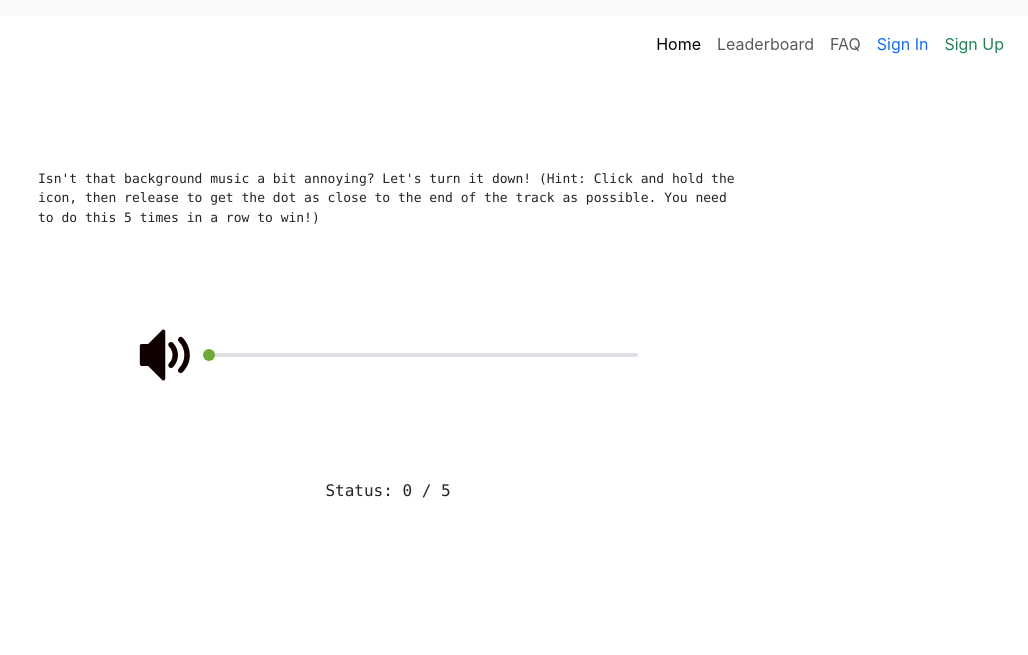
After one commit to A5troGaze/CITS3403_Group_Project, a Flask app: page /volume_game in a window 1280 px wide. The commit adds this page. Shown: the top 655 px of the page, without its empty margins (252-1280 px from the left). Run offline with Flask 3, Linux system fonts and the light colour scheme; some libraries are stand-ins or nearby versions.

Commit message:
add volume game html, js, css and audio

```diff
--- a/flaskr/app.py
+++ b/flaskr/app.py
@@ -178,5 +178,10 @@ def update_name():
 
     return redirect(url_for('profile'))
 
+# volume game route
+@app.route('/volume_game')
+def volume_game():
+    return render_template('volume_game.html')
+
 if __name__ == '__main__':
     app.run(debug=True)
--- a/flaskr/static/global.css
+++ b/flaskr/static/global.css
@@ -1,5 +1,5 @@
 /* below is the CSS for scroll animation */
-.typed-out{
+.typed-out {
   overflow: hidden;
   font-size: 1.6rem;
   width: 0;
@@ -15,7 +15,9 @@
 }
 
 @keyframes typing {
-    to {width: 100%;}
+  to {
+    width: 100%;
+  }
 }
 
 
@@ -25,7 +27,7 @@
 }
 
 .hover-btn:hover {
-    transform: translate(0px,-3px);
+  transform: translate(0px, -3px);
   font-weight: bold;
 }
 
@@ -64,6 +66,66 @@ body {
   margin-bottom: 28px;
 }
 
-.faq-container h3 + p {
+.faq-container h3+p {
   text-align: left;
 }
+
+/* volume game css */
+#volume-slider {
+  align-items: center;
+  display: flex;
+  margin: 3em auto;
+  padding: 30px 0;
+  width: 500px;
+}
+
+.volume-icon {
+  cursor: pointer;
+  height: 60px;
+  transform: rotate(-0deg);
+  transform-origin: center left;
+  width: 60px;
+}
+
+.volume-icon-bg {
+  fill: #100100;
+  transition: fill 300ms;
+}
+
+.volume-icon:hover .volume-icon-bg {
+  fill: #b6aebf;
+}
+
+#circle-mask-shape {
+  transform: scale(0);
+  transform-origin: center center;
+}
+
+.volume-track {
+  background-color: #e1dee5;
+  border-radius: 3px;
+  flex: 1;
+  height: 4px;
+  margin-left: 5px;
+  position: relative;
+}
+
+.volume-indicator {
+  background-color: #6eaa35;
+  border-radius: 50%;
+  height: 12px;
+  left: 0;
+  position: absolute;
+  top: -4px;
+  width: 12px;
+  transition: visibility 100ms, opacity 100ms;
+}
+
+.box-fill {
+  position: absolute;
+  right: -8px;
+  top: 50%;
+  transform: translateY(-50%);
+  width: 20px;
+  height: 20px;
+}
--- /dev/null
+++ b/flaskr/static/js/volume_game.js
@@ -0,0 +1,230 @@
+class VolumeSlider {
+    constructor() {
+        this.slider = document.getElementById('volume-slider');
+        this.icon = document.getElementById('volume-icon');
+        this.indicator = document.getElementById('volume-indicator');
+        this.shape = document.getElementById('circle-mask-shape');
+        this.input = document.getElementById('volume-input');
+
+        this._lock = false;
+        this._charging = false;
+        this._charge = 0;
+        this._volume = 0;
+        this.soundVolume = 1;
+
+        this.input.value = this._volume;
+
+        this.icon.addEventListener('mousedown', () => { this.charge(); });
+        this.icon.addEventListener('mouseup', () => { this.release(this._charge); });
+        this.icon.addEventListener('touchstart', () => { this.charge(); });
+        this.icon.addEventListener('touchend', () => { this.release(this._charge); });
+
+        this._successCount = 0;
+        this._counted = false;
+
+    }
+    /* begin charge cycle */
+
+    charge() {
+        if (this._lock) { return false; }
+        this._lock = true;
+
+        // reset
+        this._charge = 0;
+        this._charging = true;
+        this._counted = false;
+
+        // hide indicator
+        // this.indicator.style.visibility = 'hidden';
+        // this.indicator.style.opacity = '0';
+
+        let cycle = () => {
+            if (this._charging && ++this._charge < 100) {
+                requestAnimationFrame(() => {
+                    cycle();
+                });
+            }
+
+            // update style icons
+            this.shape.style.transform = `scale(${this._charge / 100})`;
+            this.icon.style.transform = `rotate(${-0.35 * this._charge}deg)`;
+        };
+        setTimeout(() => cycle(), 100);
+    }
+    // release and fire based on charge
+    release(charge) {
+        this._charging = false;
+        this.indicator.classList.remove("drop");
+        this.indicator.style.opacity = "1";
+        requestAnimationFrame(() => {
+            this.shape.style.transform = `scale(0)`;
+        });
+
+        // animation vars
+        let y_cap = charge * 0.35,
+            y_start = -0.3 * charge,
+            x_cap = (this.slider.querySelector('.volume-track').offsetWidth - this.indicator.offsetWidth) * (charge / 100),
+            x_start = -10,
+            duration = 20 + (4 * charge),
+            start = new Date().getTime(),
+            volume = this._volume,
+            rotate;
+
+        let y_swap = duration * 0.55;
+
+        let y_duration_up = y_swap,
+            y_duration_down = duration - y_swap;
+
+        let y = y_start,
+            y_diff_up = -y_cap,
+            y_diff_down = (y_cap - y_start);
+
+        // x animation
+        let x = x_cap,
+            x_diff = x_cap - 10;
+
+        // display indicator
+        this.indicator.style.visibility = 'visible';
+        this.indicator.style.opacity = '1';
+
+        // animation loop
+        let animate = () => {
+            let elapsed = new Date().getTime() - start;
+
+            if (elapsed < duration) {
+                requestAnimationFrame(() => {
+                    animate();
+                });
+
+                if (elapsed < y_duration_up) {
+                    y = this.easeOut(elapsed, y_start, y_diff_up, y_duration_up);
+                } else {
+                    y = this.easeIn(elapsed - y_duration_up, y_start - y_cap, y_diff_down, y_duration_down);
+                }
+                // set values
+                x = this.linearTween(elapsed, 0, x_diff, duration);
+                rotate = this.easeInOut(elapsed, -1.5 * this._charge, 1.5 * this._charge, duration);
+                this._volume = this.easeOut(elapsed, volume, charge - volume, duration);
+            } else {
+                // end of animation
+                this._lock = false;
+
+                // set values
+                x = x_cap;
+                y = 0;
+                rotate = 0;
+                this._volume = charge;
+
+                if (charge >= 98 && !this._counted) {
+                    this._counted = true;
+                    this._successCount++;
+
+                    const hitSound = document.getElementById("hit-sound");
+                    hitSound.pause();
+                    hitSound.currentTime = 0;
+
+                    setTimeout(() => {
+                        hitSound.play();
+                    }, 10);
+
+                    this.soundVolume -= 0.2;
+                    if (this.soundVolume < 0) {
+                        this.soundVolume = 0;
+                    }
+
+                    document.getElementById("background-sound").volume = this.soundVolume;
+                    document.getElementById("background-sound-2").volume = this.soundVolume * 0.4;
+
+
+                    document.getElementById("progress-message").innerText = `Status: ${this._successCount} / 5`;
+
+                    if (this._successCount >= 5) {
+                        this.showAlert();
+                    }
+                } else if (charge < 98) {
+                    this._successCount = 0;
+                    this.soundVolume = 1;
+
+                    document.getElementById("background-sound").volume = this.soundVolume;
+                    document.getElementById("background-sound-2").volume = this.soundVolume * 0.4;
+
+                    const missSound = document.getElementById("miss-sound");
+
+                    missSound.pause();
+                    missSound.currentTime = 0;
+
+                    setTimeout(() => {
+                        missSound.play();
+                    }, 10);
+
+                    document.getElementById("progress-message").innerText = `Status: 0 / 5`;
+                }
+
+            }
+
+            // render values
+            this.icon.style.transform = `rotate(${rotate}deg)`;
+            this.indicator.style.transform = `translateX(${x}px) translateY(${y}px)`;
+            this.input.value = this._volume;
+        };
+        animate();
+    }
+    // linear progression
+    linearTween(t, b, c, d) {
+        return c * t / d + b;
+    }
+    // cubic ease in progression
+    easeIn(t, b, c, d) {
+        t /= d;
+        return c * t * t * t + b;
+    }
+
+    // ease out
+    easeOut(t, b, c, d) {
+        t /= d;
+        t--;
+        return c * (t * t * t + 1) + b;
+    }
+
+    // ease in out
+    easeInOut(t, b, c, d) {
+        t /= d / 2;
+        if (t < 1) {
+            return c / 2 * t * t * t + b;
+        }
+        t -= 2;
+        return c / 2 * (t * t * t + 2) + b;
+    }
+
+    showAlert() {
+        document.getElementById("win-message").style.display = "block";
+
+        const bgSound = document.getElementById("background-sound");
+        const winSound = document.getElementById("win-sound");
+
+        winSound.pause();
+        winSound.currentTime = 0;
+
+        setTimeout(() => {
+            winSound.play();
+        }, 10);
+    }
+}
+
+window.addEventListener('load', () => {
+    const bgSound = document.getElementById("background-sound");
+    const bgSound2 = document.getElementById("background-sound-2");
+
+    bgSound.volume = 1;
+    bgSound2.volume = 0.4;
+
+    bgSound.play().catch(() => {
+        document.addEventListener("click", () => {
+            bgSound.play();
+            bgSound2.play();
+        }, { once: true });
+    });
+    bgSound2.play().catch(() => { });
+
+    new VolumeSlider();
+});
--- /dev/null
+++ b/flaskr/templates/volume_game.html
@@ -0,0 +1,95 @@
+<!doctype html>
+<html lang="en">
+
+<head>
+    <meta charset="utf-8">
+    <meta name="viewport" content="width=device-width, initial-scale=1">
+    <title>Volume</title>
+    <link href="https://cdn.jsdelivr.net/npm/bootstrap@5.3.8/dist/css/bootstrap.min.css" rel="stylesheet"
+        integrity="sha384-sRIl4kxILFvY47J16cr9ZwB07vP4J8+LH7qKQnuqkuIAvNWLzeN8tE5YBujZqJLB" crossorigin="anonymous">
+    <link rel="stylesheet" href="{{ url_for('static', filename='global.css') }}">
+    <script src="https://code.jquery.com/jquery-1.10.2.js"></script>
+    <link rel="stylesheet" href="../static/global.css">
+</head>
+
+<body>
+
+    {% include 'components/navbar.html' %}
+
+
+    <div class="container-fluid"
+        style="display: flex; flex-direction: column; align-items: center; justify-content: center; height: 80vh;">
+        <div id="game-text"
+            style="max-width: 700px; margin-bottom: 20px; font-family: 'Consolas', monospace; font-size: small;">
+            Isn't that background music a bit annoying? Let's turn it down! (Hint: Click and hold the icon, then release
+            to get the dot as close to the end of the track as possible. You need to do this 5 times in a row to win!)
+        </div>
+        <div id="volume-slider">
+            <svg id="volume-icon" class="volume-icon" viewBox="-1 0 33 32">
+                <defs>
+                    <mask id="circle-mask" x="-1" y="0" width="33" height="32">
+                        <circle cx="-1" cy="16" r="33" fill="white" id="circle-mask-shape" />
+                    </mask>
+
+                    <mask id="volume-mask" x="-1" y="0" width="33" height="32">
+                        <path
+                            d="M22.485 25.985c-0.384 0-0.768-0.146-1.061-0.439-0.586-0.586-0.586-1.535 0-2.121 4.094-4.094 4.094-10.755 0-14.849-0.586-0.586-0.586-1.536 0-2.121s1.536-0.586 2.121 0c2.55 2.55 3.954 5.94 3.954 9.546s-1.404 6.996-3.954 9.546c-0.293 0.293-0.677 0.439-1.061 0.439v0zM17.157 23.157c-0.384 0-0.768-0.146-1.061-0.439-0.586-0.586-0.586-1.535 0-2.121 2.534-2.534 2.534-6.658 0-9.192-0.586-0.586-0.586-1.536 0-2.121s1.535-0.586 2.121 0c3.704 3.704 3.704 9.731 0 13.435-0.293 0.293-0.677 0.439-1.061 0.439zM13 30c-0.26 0-0.516-0.102-0.707-0.293l-7.707-7.707h-3.586c-0.552 0-1-0.448-1-1v-10c0-0.552 0.448-1 1-1h3.586l7.707-7.707c0.286-0.286 0.716-0.372 1.090-0.217s0.617 0.519 0.617 0.924v26c0 0.404-0.244 0.769-0.617 0.924-0.124 0.051-0.254 0.076-0.383 0.076z"
+                            fill="white" mask="url(#circle-mask)"></path>
+                    </mask>
+
+                    <linearGradient id="grad-1" x1="0" x2="1" y1="0" y2="0">
+                        <stop offset="20%" stop-color="#9a88aa" />
+                        <stop offset="100%" stop-color="#6e33a5" />
+                    </linearGradient>
+                </defs>
+
+                <path class="volume-icon-bg" fill="#cbc8ce"
+                    d="M22.485 25.985c-0.384 0-0.768-0.146-1.061-0.439-0.586-0.586-0.586-1.535 0-2.121 4.094-4.094 4.094-10.755 0-14.849-0.586-0.586-0.586-1.536 0-2.121s1.536-0.586 2.121 0c2.55 2.55 3.954 5.94 3.954 9.546s-1.404 6.996-3.954 9.546c-0.293 0.293-0.677 0.439-1.061 0.439v0zM17.157 23.157c-0.384 0-0.768-0.146-1.061-0.439-0.586-0.586-0.586-1.535 0-2.121 2.534-2.534 2.534-6.658 0-9.192-0.586-0.586-0.586-1.536 0-2.121s1.535-0.586 2.121 0c3.704 3.704 3.704 9.731 0 13.435-0.293 0.293-0.677 0.439-1.061 0.439zM13 30c-0.26 0-0.516-0.102-0.707-0.293l-7.707-7.707h-3.586c-0.552 0-1-0.448-1-1v-10c0-0.552 0.448-1 1-1h3.586l7.707-7.707c0.286-0.286 0.716-0.372 1.090-0.217s0.617 0.519 0.617 0.924v26c0 0.404-0.244 0.769-0.617 0.924-0.124 0.051-0.254 0.076-0.383 0.076z">
+                </path>
+
+                <rect x="-1" y="0" width="33" height="32" fill="url(#grad-1)" mask="url(#volume-mask)" />
+            </svg>
+
+            <div class="volume-track">
+                <span id="volume-indicator" class="volume-indicator"></span>
+                <input type="hidden" name="volume" id="volume-input" />
+            </div>
+
+        </div>
+
+        <audio id="background-sound" src="{{ url_for('static', filename='audio/mii-channel-music.mp3') }}"
+            preload="auto" loop></audio>
+
+        <audio id="background-sound-2" src="{{ url_for('static', filename='audio/iphone-alarm-radar.mp3') }}"
+            loop></audio>
+        <audio id="miss-sound" src="{{ url_for('static', filename='audio/death_E1a7HAQ.mp3') }}"></audio>
+
+        <audio id="win-sound" src="{{ url_for('static', filename='audio/mario-kart-wii-first-place.mp3') }}"></audio>
+
+        <audio id="hit-sound" src="{{ url_for('static', filename='audio/yahoo-luigi.mp3') }}"></audio>
+
+        <div id="progress-message" class="mt-3"
+            style="text-align: center; margin-top: 5px; font-family: 'Consolas', monospace;">
+            Status: 0 / 5
+        </div>
+        <div id="win-message"
+            style="display: none; text-align: center; margin-top: 10px; font-family: 'Consolas', monospace;">
+            Congrats you passed the level!
+        </div>
+    </div>
+
+
+    <script src="{{ url_for('static', filename='js/volume_game.js') }}"></script>
+
+    <script src="https://cdn.jsdelivr.net/npm/bootstrap@5.3.8/dist/js/bootstrap.bundle.min.js"
+        integrity="sha384-FKyoEForCGlyvwx9Hj09JcYn3nv7wiPVlz7YYwJrWVcXK/BmnVDxM+D2scQbITxI"
+        crossorigin="anonymous"></script>
+    <script src="https://cdn.jsdelivr.net/npm/@popperjs/core@2.11.8/dist/umd/popper.min.js"
+        integrity="sha384-I7E8VVD/ismYTF4hNIPjVp/Zjvgyol6VFvRkX/vR+Vc4jQkC+hVqc2pM8ODewa9r"
+        crossorigin="anonymous"></script>
+    <script src="https://cdn.jsdelivr.net/npm/bootstrap@5.3.8/dist/js/bootstrap.min.js"
+        integrity="sha384-G/EV+4j2dNv+tEPo3++6LCgdCROaejBqfUeNjuKAiuXbjrxilcCdDz6ZAVfHWe1Y"
+        crossorigin="anonymous"></script>
+</body>
+
+</html>
```
Also changed, not shown: 5 other files. Lines whose indentation alone changed are shown as unchanged.
